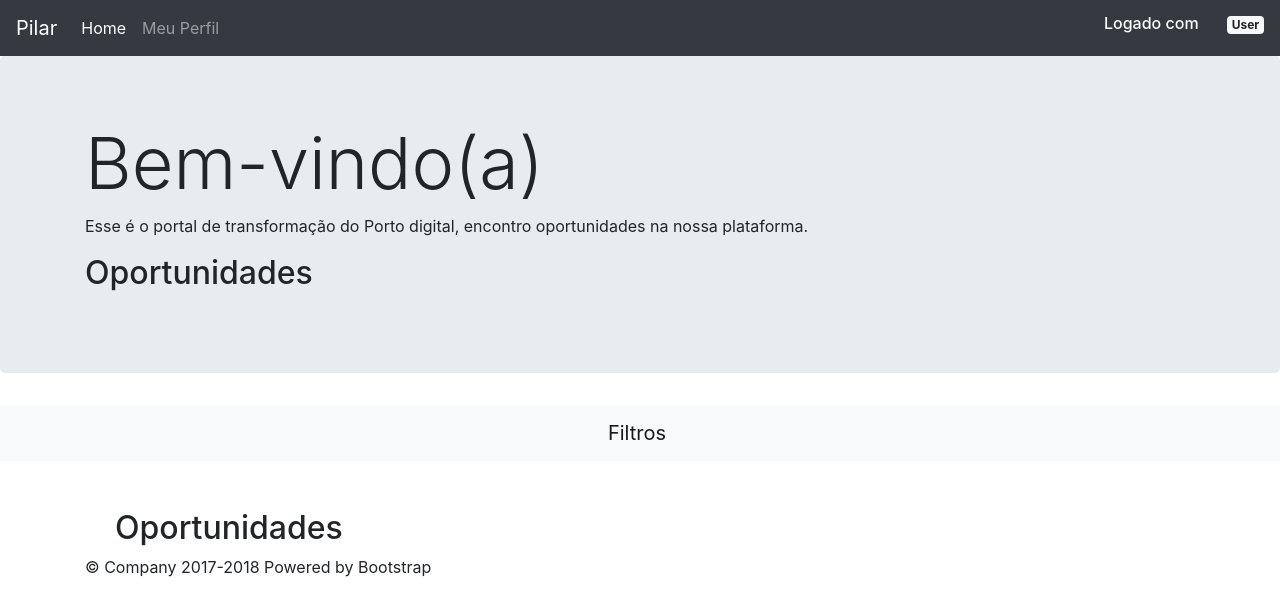
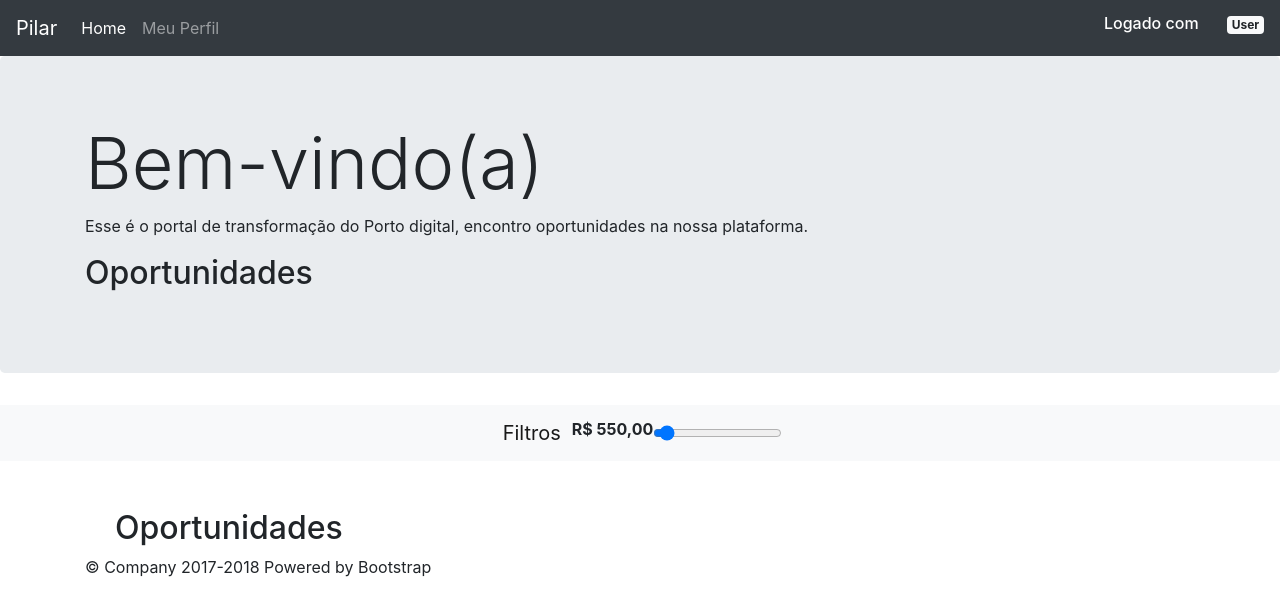
Before and after one commit to Tiagoblima/pilar-connectado-frontend, a plain HTML site: page home.html in a window 1280 px wide. Drawn offline with nearby package versions, Linux system fonts and the light colour scheme; no server answers.

Commit message:
adicionado range de busca por valor

```diff
--- a/home.html
+++ b/home.html
@@ -59,6 +59,8 @@
 
 
         <div id="skillList" class="form-row" />
+        <label for="valor"><b>R$ <span id="impressao"></span>,00</b></label>
+        <input type="range" value="500" min="50" max="10000" step="100" id="range">
       </nav>
 
 
@@ -88,7 +90,15 @@
     <script src="./js/bootstrap.min.js.download"></script>
     <script src="./js/home.js"></script>
     <script>
+      var range = document.getElementById("range");
 
+      var impressao = document.getElementById("impressao");
+
+          impressao.innerHTML = range.value;
+
+          range.oninput = function() {
+        impressao.innerHTML = this.value;
+}
     </script>
 </body>
 
```
Also changed, not shown: js/home.js (+2 -8 lines).
